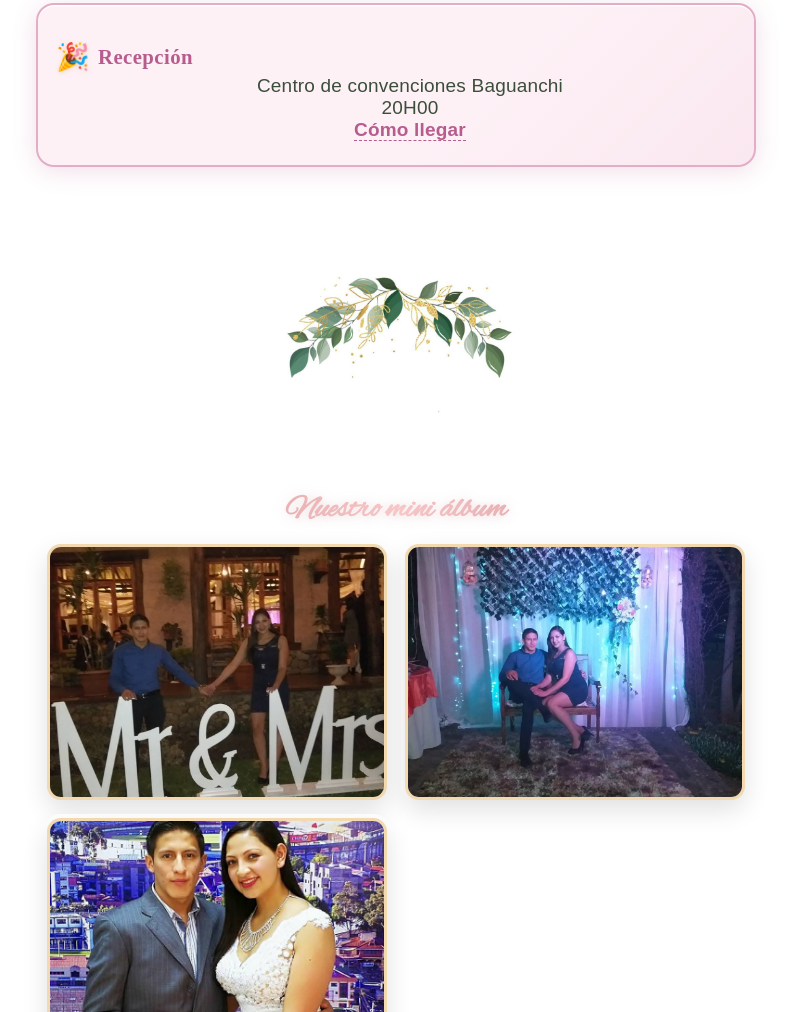
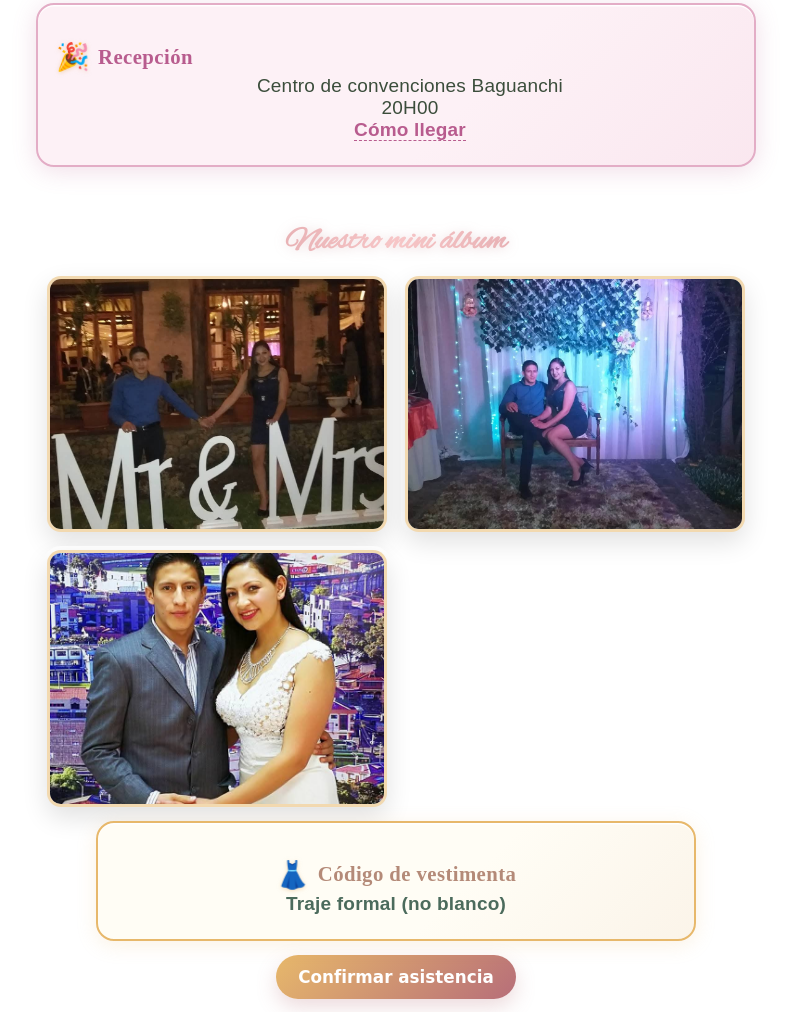
Before and after one commit to innovasoftcustom-creator/Monica-y-Andres, a plain HTML site: page index.html in a window 1280 px wide. Shown: the part 1993-3005 px from the top of the page, without its empty margins (244-1035 px from the left). Drawn offline with Linux system fonts and the light colour scheme.

Commit message:
Update index.html

```diff
--- a/index.html
+++ b/index.html
@@ -83,9 +83,7 @@
       </div>
     </div>
   </div>
-  <div class="imagen-honor-container">
-    <img src="_.jpeg" class="imagen-honor" alt="Decoración honor">
-  </div>
+
 
   <!-- Mini Álbum de los novios -->
   <section class="mini-album-section" id="mini-album">
```
